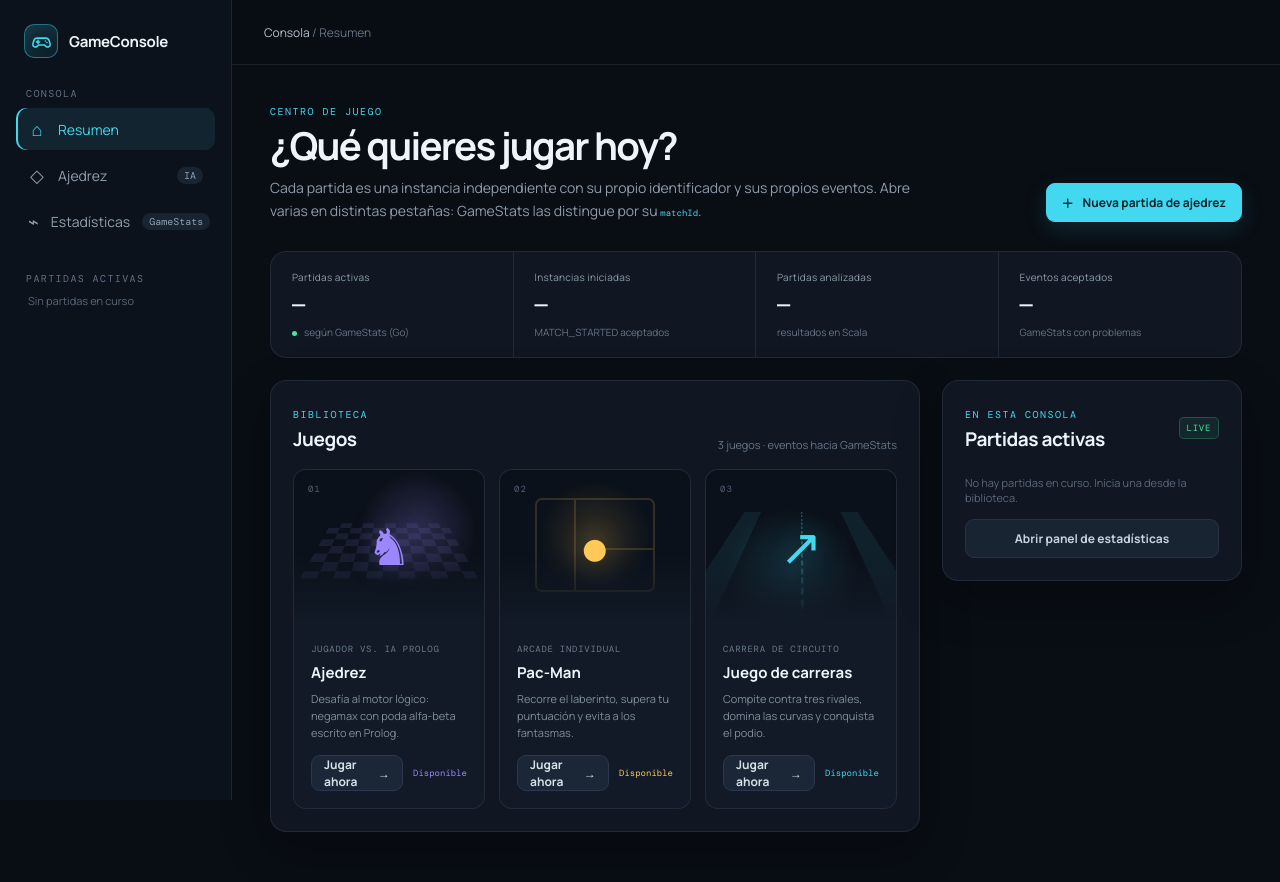
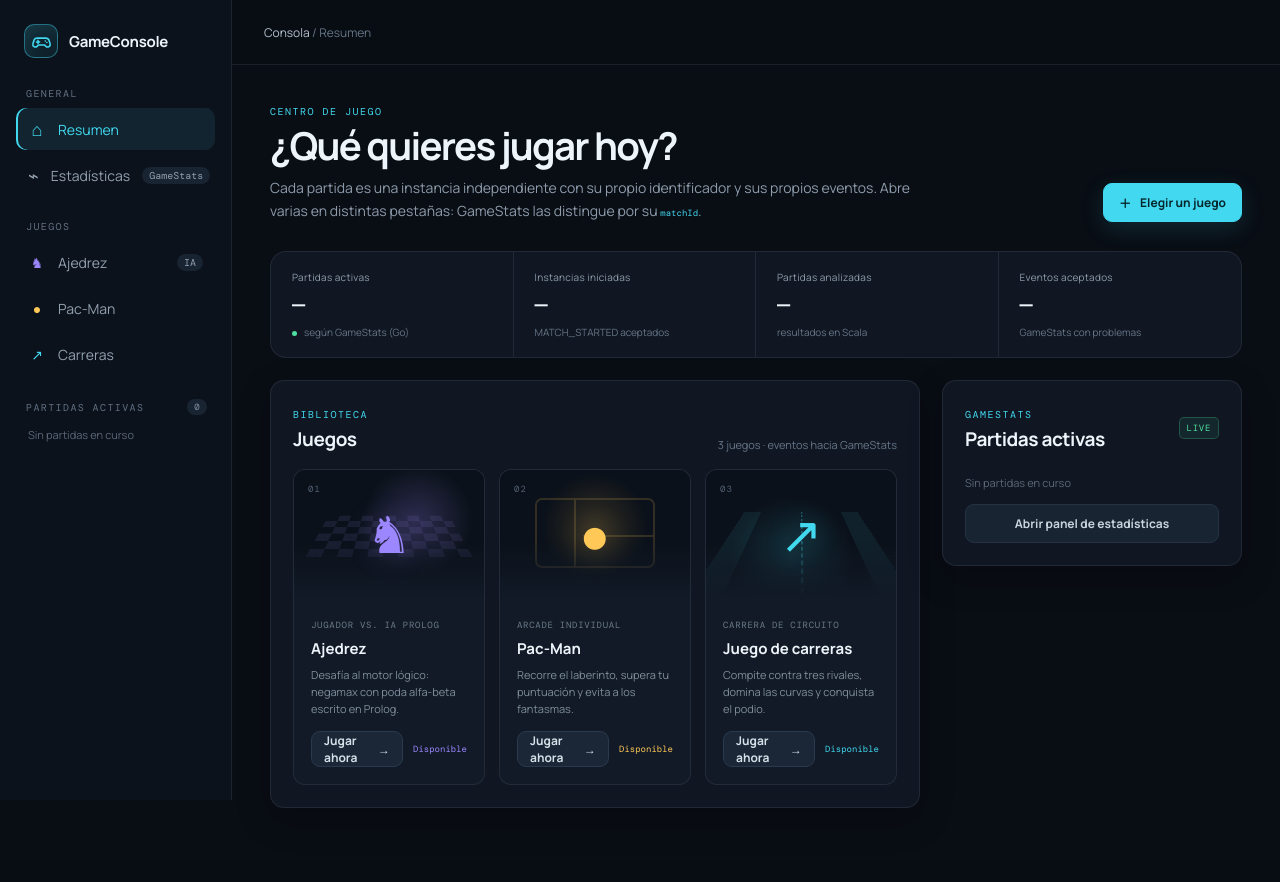
Before and after one commit to SebastianVD32/GameConsole, a Flask app: page / in a window 1280 px wide. After the commit the page ends 808 px from the top, so only its background shows below. Run offline with Flask 3, Linux system fonts and the light colour scheme; data that the repository does not hold is empty.

Commit message:
feat: ordenar el menú y mostrar partidas activas

```diff
--- a/static/css/app.css
+++ b/static/css/app.css
@@ -58,9 +58,9 @@ a { color: inherit; text-decoration: none; }
 }
 .brand-mark svg { width: 21px; height: 21px; margin: 6px; fill: none; stroke: var(--cyan); stroke-width: 1.8; stroke-linecap: round; stroke-linejoin: round; }
 .brand > strong { font-size: 15px; letter-spacing: -.02em; }
-.main-nav { flex: 1; }
+.main-nav { flex: 1; min-height: 0; overflow-y: auto; scrollbar-width: thin; scrollbar-color: #263244 transparent; }
 .nav-label { margin: 0 10px 8px; color: #617083; font: 10px "DM Mono", monospace; letter-spacing: .14em; text-transform: uppercase; }
-.nav-label-spaced { margin-top: 30px; }
+.nav-label-spaced { margin-top: 24px; }
 .nav-link {
   width: 100%;
   display: flex;
@@ -81,6 +81,11 @@ a { color: inherit; text-decoration: none; }
 .nav-link.is-active { background: rgba(66, 216, 239, .09); color: var(--cyan); box-shadow: inset 2px 0 var(--cyan); }
 .nav-link small { margin-left: auto; padding: 2px 7px; border-radius: 99px; background: var(--panel-raised); font: 10px "DM Mono"; }
 .nav-icon { width: 18px; color: currentColor; font-size: 18px; text-align: center; }
+.nav-game-icon { font-size: 14px; }.nav-game-icon.violet { color: var(--violet); }.nav-game-icon.amber { color: var(--amber); }.nav-game-icon.cyan { color: var(--cyan); }
+.sessions-heading { display: flex; align-items: center; justify-content: space-between; margin-top: 24px; }
+.sessions-heading .nav-label { margin-bottom: 0; }
+.session-count { min-width: 20px; margin-right: 8px; padding: 2px 6px; border-radius: 99px; background: var(--panel-raised); color: #8492a3; font: 9px "DM Mono"; text-align: center; }
+.session-list { display: grid; gap: 2px; margin-top: 8px; }
 .session-link { display: flex; align-items: center; gap: 11px; padding: 9px 12px; color: #a4b0bd; border-radius: 10px; }
 .session-link:hover { background: var(--panel); }
 .session-link strong, .session-link small { display: block; }
@@ -146,7 +151,7 @@ a { color: inherit; text-decoration: none; }
 .metrics-strip small { color: #667587; }
 .positive { display: inline-block; width: 5px; height: 5px; margin-right: 5px; border-radius: 50%; background: var(--green); }
 .dashboard-grid { display: grid; grid-template-columns: minmax(0, 1fr) 300px; gap: 22px; align-items: start; }
-.panel { border: 1px solid var(--line-soft); border-radius: var(--radius); background: var(--panel); box-shadow: var(--shadow); }
+.panel { border: 1px solid var(--line-soft); border-radius: 14px; background: var(--panel); box-shadow: 0 12px 36px rgba(0, 0, 0, .18); }
 .library-panel, .activity-panel, .telemetry { padding: 22px; }
 .section-heading { display: flex; align-items: end; justify-content: space-between; gap: 18px; margin-bottom: 17px; }
 .section-heading h2 { margin: 4px 0 0; font-size: 19px; letter-spacing: -.025em; }
@@ -154,9 +159,9 @@ a { color: inherit; text-decoration: none; }
 .section-heading.compact { align-items: center; }
 .live-badge { padding: 4px 7px; border: 1px solid rgba(77, 224, 160, .24); border-radius: 5px; background: rgba(77, 224, 160, .08); color: var(--green); font: 9px "DM Mono"; letter-spacing: .08em; }
 .game-grid { display: grid; grid-template-columns: repeat(3, minmax(0, 1fr)); gap: 14px; }
-.game-card { min-width: 0; overflow: hidden; border: 1px solid var(--line-soft); border-radius: 13px; background: #111a26; transition: transform .2s ease, border-color .2s ease; }
+.game-card { min-width: 0; overflow: hidden; border: 1px solid var(--line-soft); border-radius: 12px; background: #111a26; transition: transform .2s ease, border-color .2s ease; }
 .game-card:hover { transform: translateY(-3px); border-color: rgba(66, 216, 239, .27); }
-.game-visual { position: relative; height: 150px; overflow: hidden; background: #0b111a; }
+.game-visual { position: relative; height: 126px; overflow: hidden; background: #0b111a; }
 .game-visual::after { content: ""; position: absolute; inset: auto 0 0; height: 45%; background: linear-gradient(transparent, #111a26); }
 .game-card.violet .game-visual { background: radial-gradient(circle at 65% 40%, rgba(156, 135, 255, .23), transparent 38%), #0b111a; }
 .game-card.amber .game-visual { background: radial-gradient(circle at 50% 45%, rgba(255, 200, 87, .16), transparent 45%), #0b111a; }
--- a/static/js/app.js
+++ b/static/js/app.js
@@ -2,6 +2,12 @@ const sidebar = document.querySelector('#sidebar');
 const menuButton = document.querySelector('#menu-button');
 const toast = document.querySelector('#toast');
 let toastTimer;
+
+const activeGameMeta = {
+  CHESS: { name: 'Ajedrez', icon: '♞', accent: 'violet', path: '/juegos/ajedrez' },
+  PACMAN: { name: 'Pac-Man', icon: '●', accent: 'amber', path: '/juegos/pacman' },
+  RACING: { name: 'Carreras', icon: '↗', accent: 'cyan', path: '/juegos/carreras' },
+};
 
 function showToast(message) {
   if (!toast) return;
@@ -39,3 +45,86 @@ activityItems.forEach((item) => {
     if (focusedSession) focusedSession.textContent = item.dataset.session;
   });
 });
+
+function activeMatchHref(match) {
+  const meta = activeGameMeta[match.gameId];
+  if (match.gameId === 'CHESS') return `${meta.path}?partida=${encodeURIComponent(match.matchId)}`;
+  return '/estadisticas#partidas-en-curso';
+}
+
+function activeMatchDetail(match) {
+  if (match.status && match.events === undefined) return `${match.status} · ${String(match.matchId).slice(0, 12)}`;
+  const events = Number(match.events || 0);
+  return `${events} ${events === 1 ? 'evento' : 'eventos'} · ${String(match.matchId).slice(0, 12)}`;
+}
+
+function renderActiveSessions(matches) {
+  const supported = matches.filter(match => activeGameMeta[match.gameId] && match.matchId).slice(0, 8);
+  document.querySelectorAll('[data-active-count]').forEach(node => { node.textContent = supported.length; });
+
+  document.querySelectorAll('[data-active-sessions]').forEach(container => {
+    const cards = container.dataset.variant === 'cards';
+    if (!supported.length) {
+      const empty = document.createElement('p');
+      empty.className = cards ? 'empty-note' : 'session-empty';
+      empty.textContent = 'Sin partidas en curso';
+      container.replaceChildren(empty);
+      return;
+    }
+
+    const nodes = supported.map(match => {
+      const meta = activeGameMeta[match.gameId];
+      const link = document.createElement('a');
+      link.href = activeMatchHref(match);
+      link.title = match.gameId === 'CHESS' ? 'Abrir esta partida' : 'Ver actividad en GameStats';
+
+      if (cards) {
+        link.className = 'activity-item';
+        const icon = document.createElement('span');
+        icon.className = `activity-icon ${meta.accent}`;
+        icon.textContent = meta.icon;
+        const copy = document.createElement('span');
+        const name = document.createElement('strong');
+        const detail = document.createElement('small');
+        name.textContent = meta.name; detail.textContent = activeMatchDetail(match);
+        copy.append(name, detail);
+        const time = document.createElement('time');
+        time.textContent = match.lastEventAt ? new Date(match.lastEventAt).toLocaleTimeString('es-CR', { hour: '2-digit', minute: '2-digit' }) : 'Activa';
+        link.append(icon, copy, time);
+      } else {
+        link.className = 'session-link';
+        const dot = document.createElement('span');
+        dot.className = `session-dot ${meta.accent}`;
+        const copy = document.createElement('span');
+        const name = document.createElement('strong');
+        const detail = document.createElement('small');
+        name.textContent = meta.name; detail.textContent = activeMatchDetail(match);
+        copy.append(name, detail); link.append(dot, copy);
+      }
+      return link;
+    });
+    container.replaceChildren(...nodes);
+  });
+}
+
+async function refreshActiveSessions() {
+  try {
+    const [statsResult, localResult] = await Promise.allSettled([
+      fetch('/api/estadisticas', { cache: 'no-store' }).then(response => response.ok ? response.json() : null),
+      fetch('/api/partidas', { cache: 'no-store' }).then(response => response.ok ? response.json() : []),
+    ]);
+    const reported = statsResult.status === 'fulfilled' && Array.isArray(statsResult.value?.ingestion?.activeMatches)
+      ? statsResult.value.ingestion.activeMatches : [];
+    const local = localResult.status === 'fulfilled' && Array.isArray(localResult.value)
+      ? localResult.value.filter(match => !match.finished) : [];
+    if (statsResult.status === 'fulfilled' || localResult.status === 'fulfilled') {
+      const unique = new Map([...local, ...reported].map(match => [match.matchId, match]));
+      renderActiveSessions([...unique.values()]);
+    }
+  } catch { /* Keep the server-rendered list when GameStats is unavailable. */ }
+}
+
+if (document.querySelector('[data-active-sessions]')) {
+  refreshActiveSessions();
+  window.setInterval(refreshActiveSessions, 5000);
+}
--- a/templates/base.html
+++ b/templates/base.html
@@ -24,18 +24,28 @@
       </a>
 
       <nav class="main-nav" aria-label="Navegación principal">
-        <p class="nav-label">Consola</p>
+        <p class="nav-label">General</p>
         <a class="nav-link {{ 'is-active' if page == 'dashboard' else '' }}" href="{{ url_for('web.dashboard') }}">
           <span class="nav-icon">⌂</span><span>Resumen</span>
-        </a>
-        <a class="nav-link {{ 'is-active' if page == 'games' else '' }}" href="{{ url_for('web.game', game_id='ajedrez') }}">
-          <span class="nav-icon">◇</span><span>Ajedrez</span><small>IA</small>
         </a>
         <a class="nav-link {{ 'is-active' if page == 'stats' else '' }}" href="{{ url_for('web.statistics') }}">
           <span class="nav-icon">⌁</span><span>Estadísticas</span><small>GameStats</small>
         </a>
 
-        <p class="nav-label nav-label-spaced">Partidas activas</p>
+        <p class="nav-label nav-label-spaced">Juegos</p>
+        {% for id, game in games.items() %}
+        <a class="nav-link {{ 'is-active' if page == 'games' and game_id == id else '' }}" href="{{ url_for('web.game', game_id=id) }}">
+          <span class="nav-icon nav-game-icon {{ game.accent }}">{{ game.icon }}</span>
+          <span>{{ game.short_name }}</span>
+          {% if id == 'ajedrez' %}<small>IA</small>{% endif %}
+        </a>
+        {% endfor %}
+
+        <div class="sessions-heading">
+          <p class="nav-label">Partidas activas</p>
+          <span class="session-count" data-active-count>{{ active_sessions|length }}</span>
+        </div>
+        <div class="session-list" data-active-sessions data-variant="sidebar" aria-live="polite">
           {% for item in active_sessions %}
             {% set meta = games[item.slug] %}
             <a class="session-link" href="{{ url_for('web.statistics') ~ '#partidas-en-curso' if item.arcade else url_for('web.game', game_id=item.slug) ~ '?partida=' ~ item.matchId }}">
@@ -45,6 +55,7 @@
           {% else %}
             <p class="session-empty">Sin partidas en curso</p>
           {% endfor %}
+        </div>
       </nav>
 
     </aside>
--- a/templates/dashboard.html
+++ b/templates/dashboard.html
@@ -8,7 +8,7 @@
     <h1>¿Qué quieres jugar hoy?</h1>
     <p>Cada partida es una instancia independiente con su propio identificador y sus propios eventos. Abre varias en distintas pestañas: GameStats las distingue por su <code>matchId</code>.</p>
   </div>
-  <a class="primary-button" href="{{ url_for('web.game', game_id='ajedrez') }}"><span>＋</span> Nueva partida de ajedrez</a>
+  <a class="primary-button" href="#game-library"><span>＋</span> Elegir un juego</a>
 </section>
 
 <section class="metrics-strip" aria-label="Resumen de GameStats" data-live-summary>
@@ -50,8 +50,8 @@
   </section>
 
   <aside class="panel activity-panel">
-    <div class="section-heading compact"><div><span class="eyebrow">En esta consola</span><h2>Partidas activas</h2></div><span class="live-badge">LIVE</span></div>
-    <div class="activity-list">
+    <div class="section-heading compact"><div><span class="eyebrow">GameStats</span><h2>Partidas activas</h2></div><span class="live-badge">LIVE</span></div>
+    <div class="activity-list" data-active-sessions data-variant="cards" aria-live="polite">
       {% for item in active_sessions %}
       {% set meta = games[item.slug] %}
       <a class="activity-item" href="{{ url_for('web.statistics') ~ '#partidas-en-curso' if item.arcade else url_for('web.game', game_id=item.slug) ~ '?partida=' ~ item.matchId }}">
--- a/templates/stats.html
+++ b/templates/stats.html
@@ -81,7 +81,7 @@
   </div>
 </section>
 
-<section class="stats-section">
+<section class="stats-section" id="partidas-activas">
   <div class="section-heading"><div><span class="eyebrow">En vivo</span><h2>Partidas en curso</h2></div><span class="muted">Progreso que reporta la ingestión de GameStats</span></div>
   <div class="panel table-panel">
     <table class="data-table">
```
Also changed, not shown: tests/test_app.py (+8 -0 lines). Lines whose indentation alone changed are shown as unchanged.
